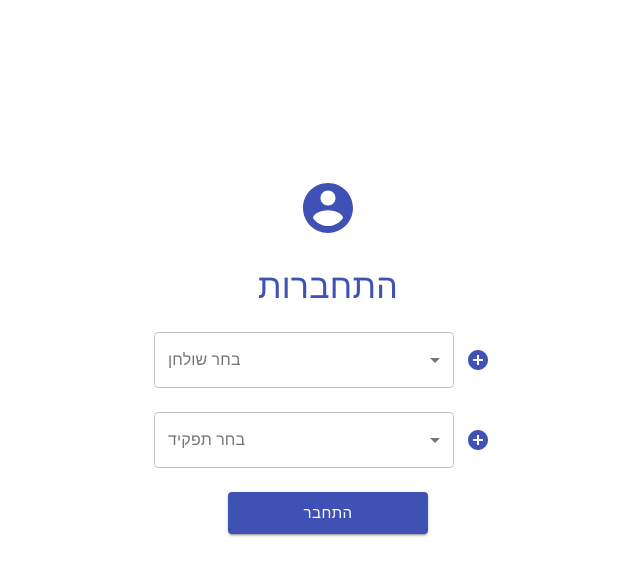
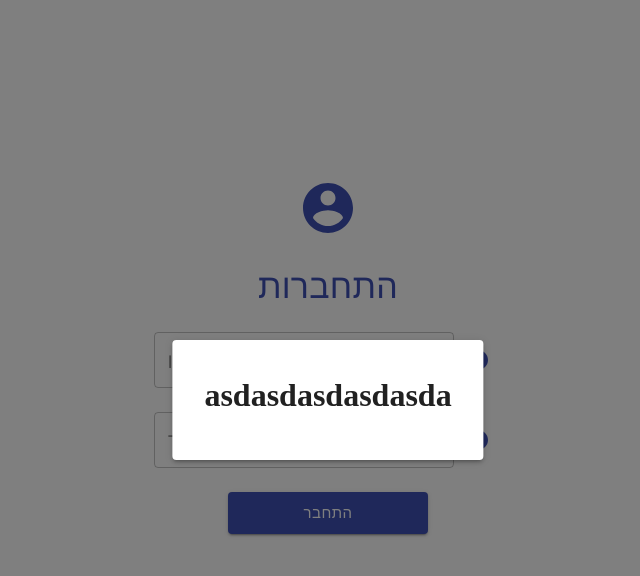
Before and after one commit to bardromi/dashboard-client, a React (Create React App) app: page /login in a window 1280 px wide. Both pictures are taken after a click on the button 790 px from the left and 359 px from the top of the page. Shown: the top 576 px of the page, without its empty margins (312-952 px from the left). Built offline with nearby package versions, Linux system fonts and the light colour scheme.

Commit message:
Added modal to edit drop down data

```diff
--- a/src/components/LoginForm.js
+++ b/src/components/LoginForm.js
@@ -1,20 +1,51 @@
-import React from 'react';
+import React, { useState } from 'react';
 import { Grid } from '@material-ui/core';
 import LoginSelector from './LoginSelector';
-import { IconButton } from '@material-ui/core';
+import { IconButton, Modal, Paper } from '@material-ui/core';
 import Add from '@material-ui/icons/AddCircle';
+import { makeStyles } from '@material-ui/core/styles';
 
+const useStyles = makeStyles((theme) => ({
+    paper: {
+        position: 'absolute',
+        padding: theme.spacing(2, 4, 3),
+        top: `50%`,
+        left: `50%`,
+        transform: `translate(-50%, -50%)`,
+    },
+}));
 
 const LoginForm = ({ name, text, getDataAction, submitClicked }) => {
+    const classes = useStyles();
+
+    const [open, setOpen] = useState(false);
+
+    const handleOpen = () => {
+        setOpen(true);
+    };
+
+    const handleClose = () => {
+        setOpen(false);
+    };
+
     return (
+
         <Grid container direction="row" justify="center" alignItems="center">
+            <Modal
+                open={open}
+                onClose={handleClose}
+            >
+                <Paper className={classes.paper} elevation={3}>
+                    <h1>asdasdasdasdasda</h1>
+                </Paper>
+            </Modal>
             <LoginSelector
                 name={name}
                 text={text}
                 getDataAction={getDataAction}
                 submitClicked={submitClicked}
             />
-            <IconButton color="primary">
+            <IconButton color="primary" onClick={handleOpen}>
                 <Add />
             </IconButton>
         </Grid>
```
